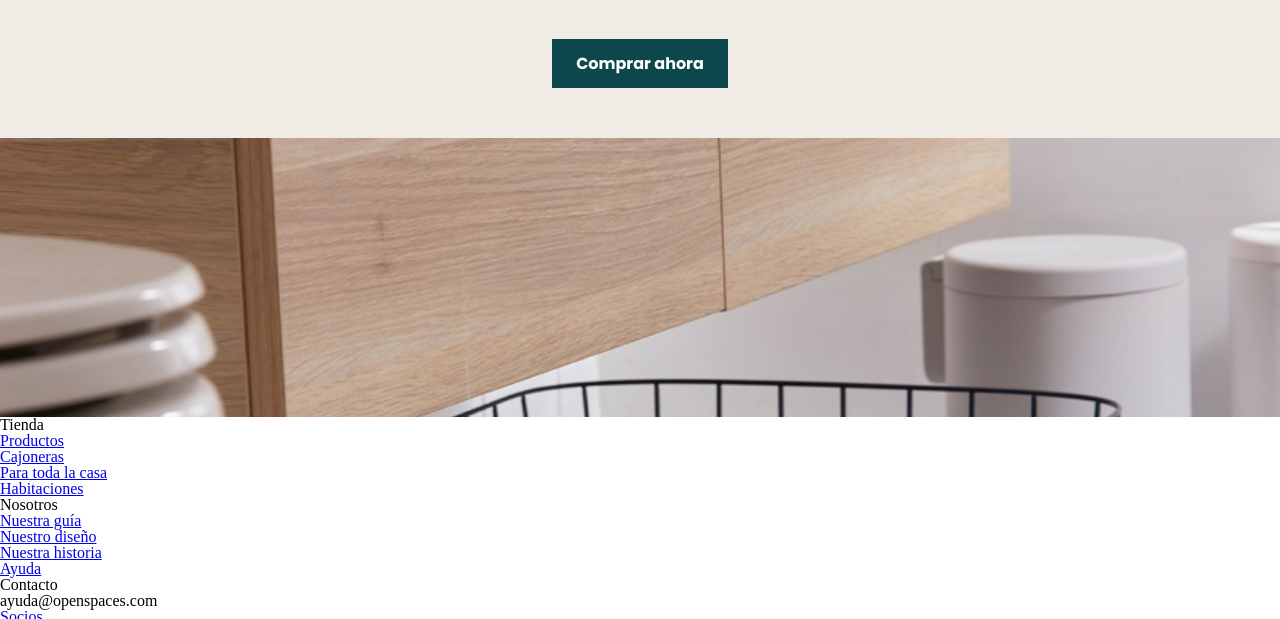
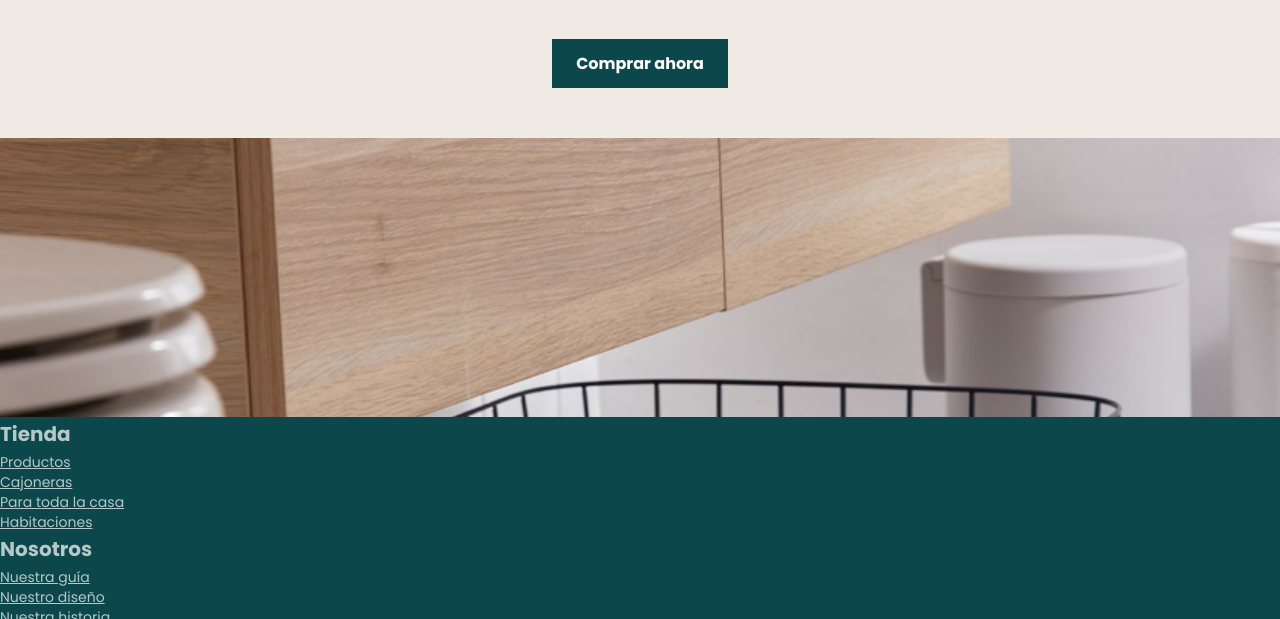
Before and after one commit to Adalab/modulo-1-evaluacion-final-Csuau, a website: page src/html/index.html in a window 1280 px wide. Shown: the part 2245-2864 px from the top of the page. Drawn offline with nearby package versions, Linux system fonts and the light colour scheme; files that its build step writes are made by us from their sources; files whose address does not match are found by name.

Commit message:
add footer styles

```diff
--- a/src/html/index.html
+++ b/src/html/index.html
@@ -69,46 +69,42 @@
                 <p class="textStyle5 textColor-primary">Una línea de productos diseñados para todos tus espacios</p>
                 <button class="mediaContent-button buttonStyle">Comprar ahora</button>
             </div>
-            <div class="box2">
-                <!--img class="section3-image imgResponsive" src="./assets/images/creando-espacios.jpg"
-                        alt="creando-espacios"-->
-            </div>
-
+            <div class="box2"></div>
         </section>
     </main>
+
     <footer class="footer">
-        <section class="footerShop">
-            <h3>Tienda</h3>
+        <div class="footerItem">
+            <h3 class="textStyle6">Tienda</h3>
             <nav>
                 <ol>
-                    <li> <a href="https://adalab.es/">Productos</a> </li>
-                    <li> <a href="https://adalab.es/">Cajoneras</a> </li>
-                    <li> <a href="https://adalab.es/">Para toda la casa</a> </li>
-                    <li> <a href="https://adalab.es/"> Habitaciones</a></li>
+                    <li> <a class="textStyle5" href="https://adalab.es/">Productos</a> </li>
+                    <li> <a class="textStyle5" href="https://adalab.es/">Cajoneras</a> </li>
+                    <li> <a class="textStyle5" href="https://adalab.es/">Para toda la casa</a> </li>
+                    <li> <a class="textStyle5" href="https://adalab.es/"> Habitaciones</a></li>
                 </ol>
             </nav>
 
-        </section>
-        <section class="footerWe">
-            <h3>Nosotros</h3>
+        </div>
+        <div class="footerItem">
+            <h3 class="textStyle6">Nosotros</h3>
             <nav>
                 <ol>
-                    <li><a href="https://adalab.es/">Nuestra guía</a> </li>
-                    <li> <a href="https://adalab.es/">Nuestro diseño</a> </li>
-                    <li><a href="https://adalab.es/">Nuestra historia</a> </li>
-                    <li> <a href="https://adalab.es/">Ayuda</a> </li>
+                    <li><a class="textStyle5" href="https://adalab.es/">Nuestra guía</a> </li>
+                    <li> <a class="textStyle5" href="https://adalab.es/">Nuestro diseño</a> </li>
+                    <li><a class="textStyle5" href="https://adalab.es/">Nuestra historia</a> </li>
+                    <li> <a class="textStyle5" href="https://adalab.es/">Ayuda</a> </li>
                 </ol>
             </nav>
-        </section>
-        <section class="footerContact">
-            <h3>Contacto</h3>
+        </div>
+        <div class="footerItem">
+            <h3 class="textStyle6">Contacto</h3>
             <nav>
                 <ol>
-                    <li>ayuda@openspaces.com</li>
-                    <li> <a href="https://adalab.es/">Socios</a> </li>
+                    <li class="textStyle5">ayuda@openspaces.com</li>
+                    <li> <a class="textStyle5" href="https://adalab.es/">Socios</a> </li>
                 </ol>
-            </nav>
-            <nav>
+
                 <ul class="rrss">
                     <li class="linkedin">
                         <a href="">
@@ -121,11 +117,10 @@
                     <li><a href=""><i class="fa-brands fa-twitter-square"></i></a></li>
                 </ul>
             </nav>
-
-        </section>
-        <section class="Arrow">
+        </div>
+        <div class="Arrow">
             <a href="#top"><i class="fa-solid fa-arrow-up"></i></a>
-        </section>
+        </div>
 
     </footer>
 </body>
--- a/src/scss/core/_textStyle.scss
+++ b/src/scss/core/_textStyle.scss
@@ -1,12 +1,12 @@
 .textStyle2 {
-  font-family: $FontPrimari;
+  font-family: $FontPrimary;
   color: $colorPrimary;
   font-size: 36px;
   font-weight: 700;
 }
 
 .textStyle3 {
-  font-family: $FontPrimari;
+  font-family: $FontPrimary;
   color: $colorPrimary;
   font-size: 24px;
   font-weight: 700;
@@ -14,7 +14,7 @@
 }
 
 .textStyle4 {
-  font-family: $FontPrimari;
+  font-family: $FontPrimary;
   color: $colorPrimary;
   font-size: 20px;
   font-weight: 700;
@@ -22,21 +22,21 @@
 }
 
 .textStyle {
-  font-family: $FontPrimari;
+  font-family: $FontPrimary;
   color: $colorPrimary;
   font-size: 16px;
   line-height: 30px;
 }
 
 .textStyle5 {
-  font-family: $FontPrimari;
+  font-family: $FontPrimary;
   color: $colorAlternativeText;
   font-size: 14px;
   line-height: 20px;
 }
 
 .textStyle6 {
-  font-family: $FontPrimari;
+  font-family: $FontPrimary;
   color: $colorAlternativeText;
   font-size: 20px;
   font-weight: 700;
@@ -52,7 +52,7 @@
 }
 
 .buttonStyle {
-  font-family: $FontPrimari;
+  font-family: $FontPrimary;
   color: $colorWhite;
   font-size: 16px;
   font-weight: 700;
@@ -60,6 +60,11 @@
   padding: 12px 24px;
   border-style: none;
   width: 176px;
+
+  &:hover {
+    background-color: $colorWhite;
+    color: $colorPrimary;
+  }
   &-link {
     background-color: transparent;
     text-decoration: underline;
--- a/src/scss/core/_variables.scss
+++ b/src/scss/core/_variables.scss
@@ -1,8 +1,7 @@
-$colorPrimary: #0c474B;
+$colorPrimary: #0c474b;
 $colorSecondary: #f0ebe5;
 $colorOrange: #ff975a;
 $colorAlternativeText: #b6c8c9;
 $colorWhite: #ffffff;
 
-$FontPrimari:  'Poppins',
-sans-serif;
+$FontPrimary: 'Poppins', sans-serif;
--- a/src/scss/layout/_footer.scss
+++ b/src/scss/layout/_footer.scss
@@ -0,0 +1,5 @@
+.footer {
+  background-color: $colorPrimary;
+  display: flex;
+  flex-direction: column;
+}
```
Also changed, not shown: README.md.
